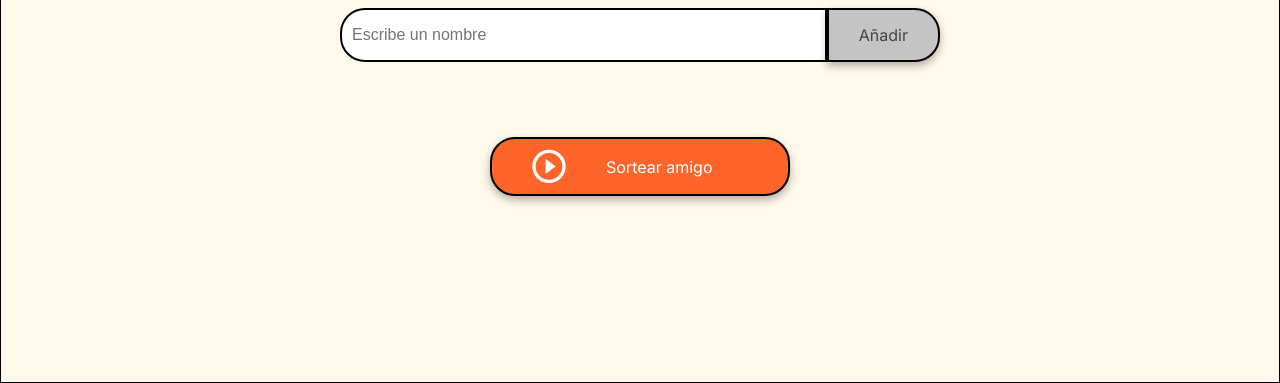
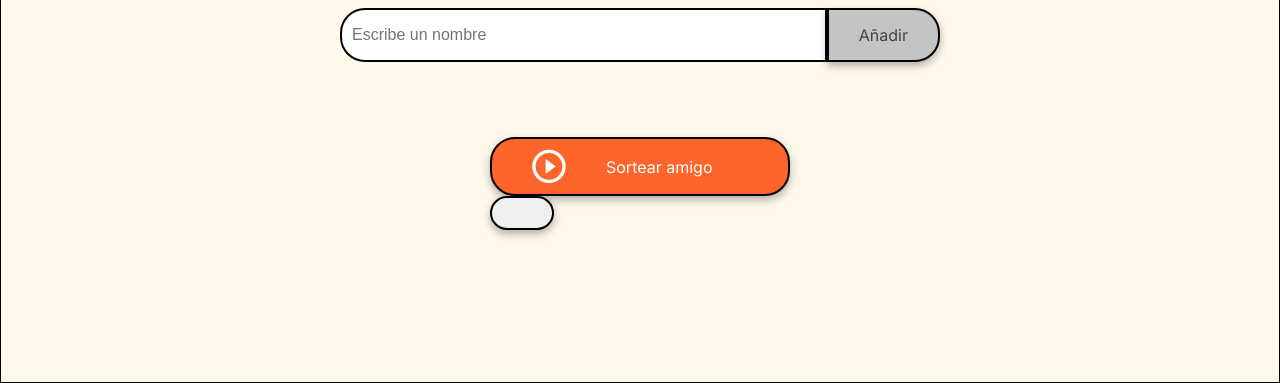
Before and after one commit to kathmiv/challenge-amigo-secreto, a plain HTML site: page index.html in a window 1280 px wide. Shown: the part 417-800 px from the top of the page. Drawn offline with Linux system fonts and the light colour scheme.

Commit message:
Agrega un botón para un nuevo sorteo

```diff
--- a/index.html
+++ b/index.html
@@ -32,6 +32,9 @@
                     <img src="assets/play_circle_outline.png" alt="Ícono para sortear">
                     Sortear amigo
                 </button>
+                <button class="button-new" onclick="nuevoSorteo()" aria-label="Inicair un nuevo sorteo">
+                </button>
+
             </div>
         </section>
     </main>
```
